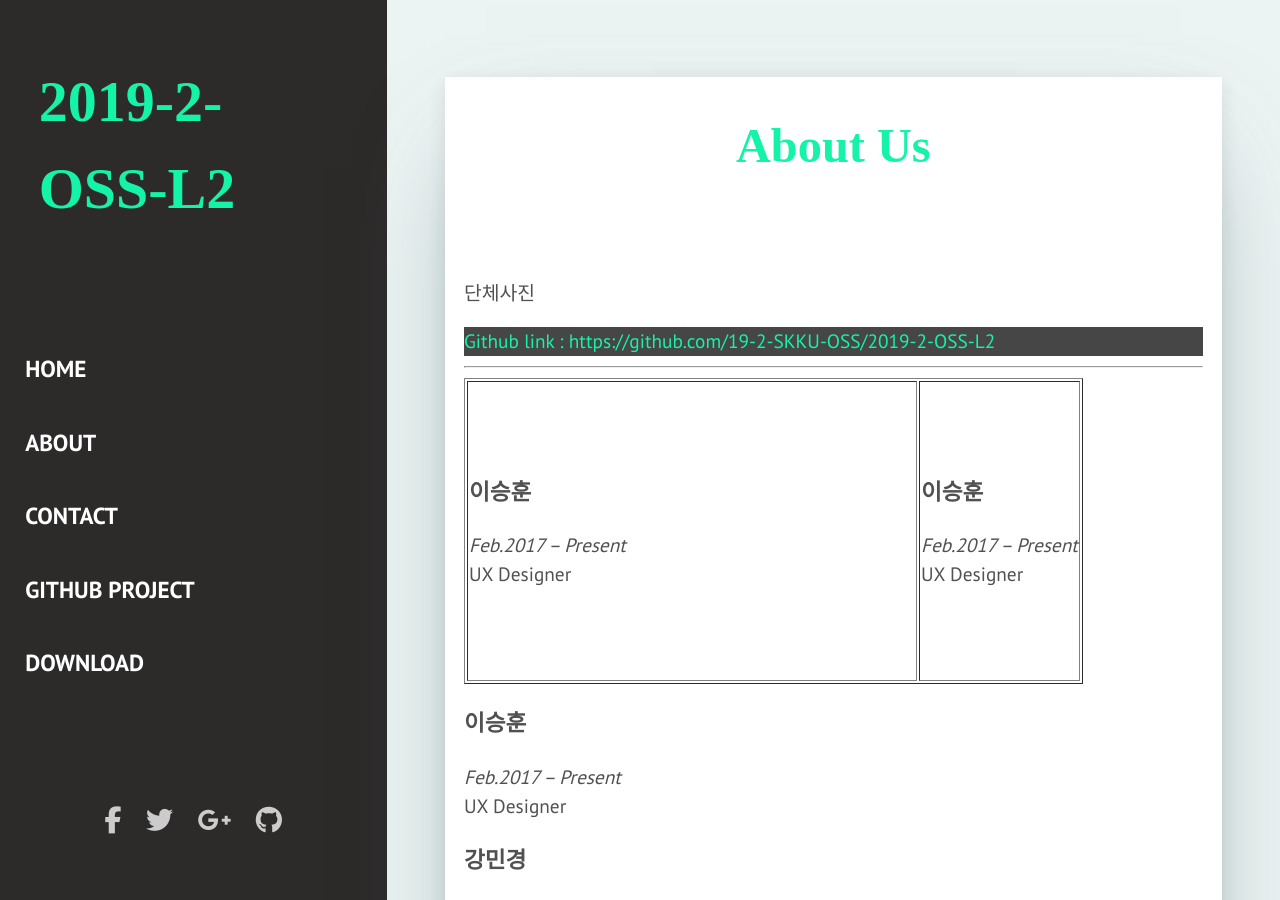
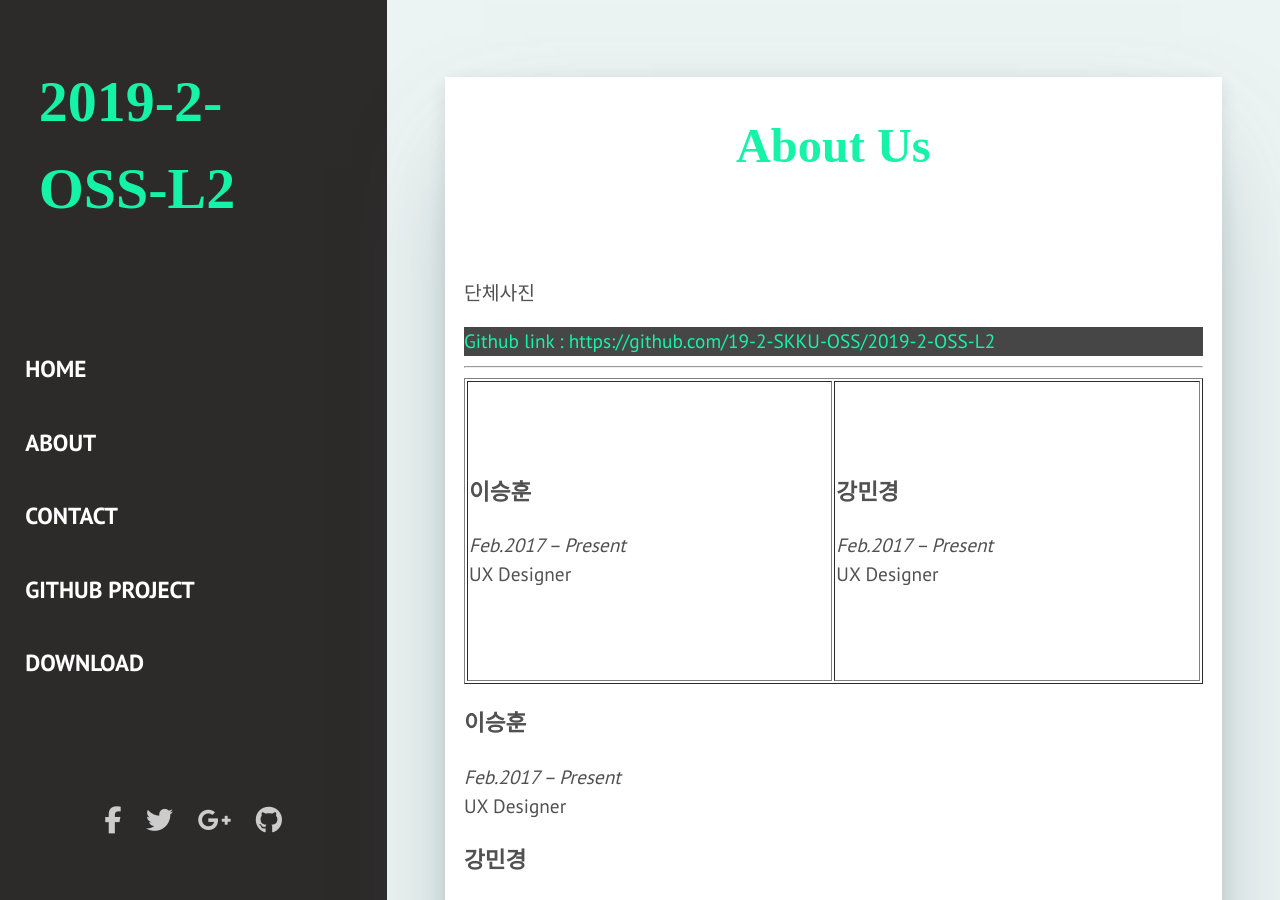
Before and after one commit to JunHyeongKim73/2019-2-OSS-L2, a Jekyll site: the page built from _pages/about.html, in a window 1280 px wide and 900 px high. Built offline with Jekyll 4.4.1, drawn with Linux system fonts in a browser that asks for light colours; nearby versions of some CDN libraries; some web fonts are replaced; library files that are not in the unit come from our copies.

Commit message:
intro table
Signed-off-by: hayoung <wh28533@gmail.com>

```diff
--- a/_pages/about.html
+++ b/_pages/about.html
@@ -17,15 +17,15 @@ permalink: /about/
 
                     <table border="1">
                         <tr>
-                            <td align="left" width="450" height="300" >
+                            <td align="left" width = "400" height="300" >
                                     <h3 style="font-weight: 2000;" >이승훈</h3>
                                     <p>
                                             <i>Feb.2017 – Present</i><br>
                                             UX Designer
                                     </p>
                             </td>
-                            <td align="left">
-                                    <h3 style="font-weight: 2000;" >이승훈</h3>
+                            <td align="left" width = "400" height="300">
+                                    <h3 style="font-weight: 2000;" >강민경</h3>
                                     <p>
                                             <i>Feb.2017 – Present</i><br>
                                             UX Designer
```
